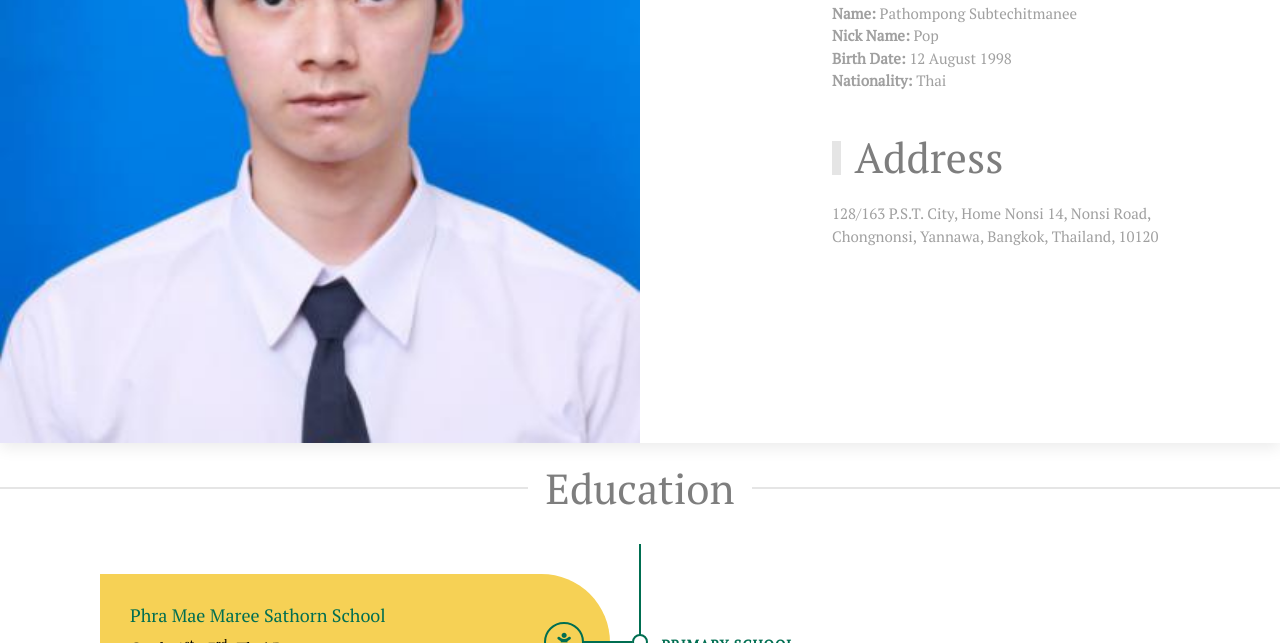
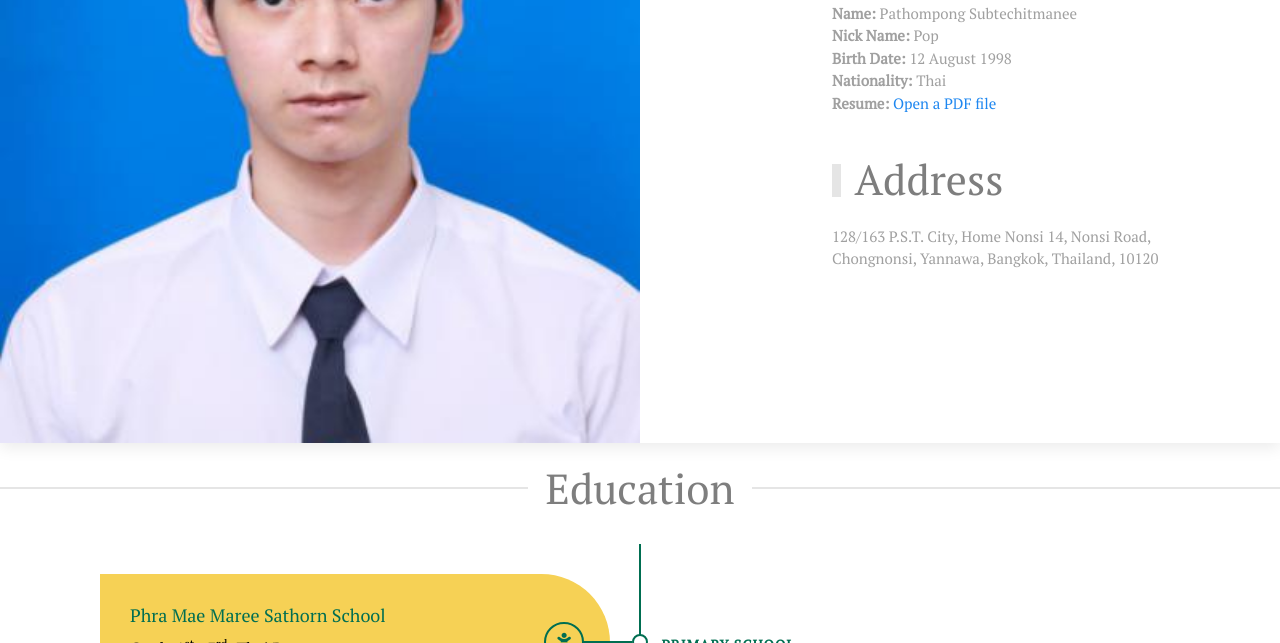
Before and after one commit to bleach015/Portfolio_Website, a plain HTML site: page index.html in a window 1280 px wide. Shown: the part 735-1378 px from the top of the page. Drawn offline with Linux system fonts and the light colour scheme.

Commit message:
add resume

```diff
--- a/index.html
+++ b/index.html
@@ -204,7 +204,7 @@
                     <div>
                         <h1 class="uk-heading-bullet content1">Personal Profile</h1>
                         <p class="content1 font_size"><b>Name: </b>Pathompong Subtechitmanee <br> <b>Nick Name: </b>
-                        Pop <br> <b>Birth Date: </b> 12 August 1998 <br> <b>Nationality: </b> Thai
+                        Pop <br> <b>Birth Date: </b> 12 August 1998 <br> <b>Nationality: </b> Thai <br> <b>Resume: </b> <a href="resume/Resume_Pathompong-S.pdf" target="_blank">Open a PDF file</a>
                         </p>
 
                 <!--Address-->
```
Also changed, not shown: 1 other file.
